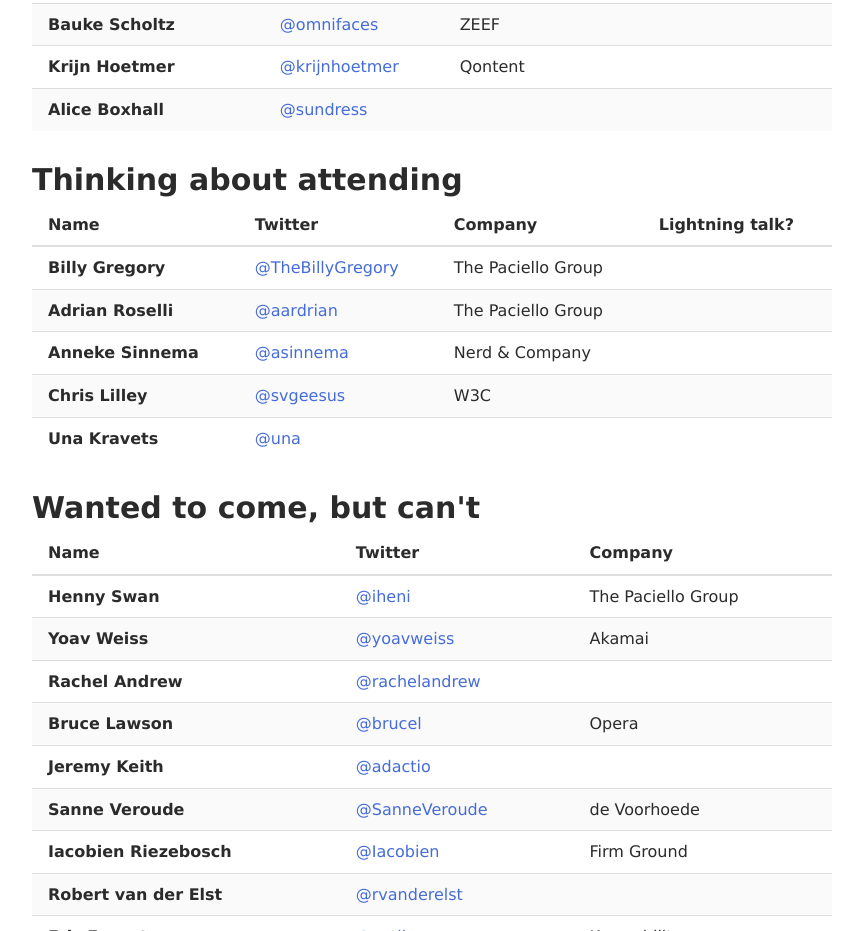
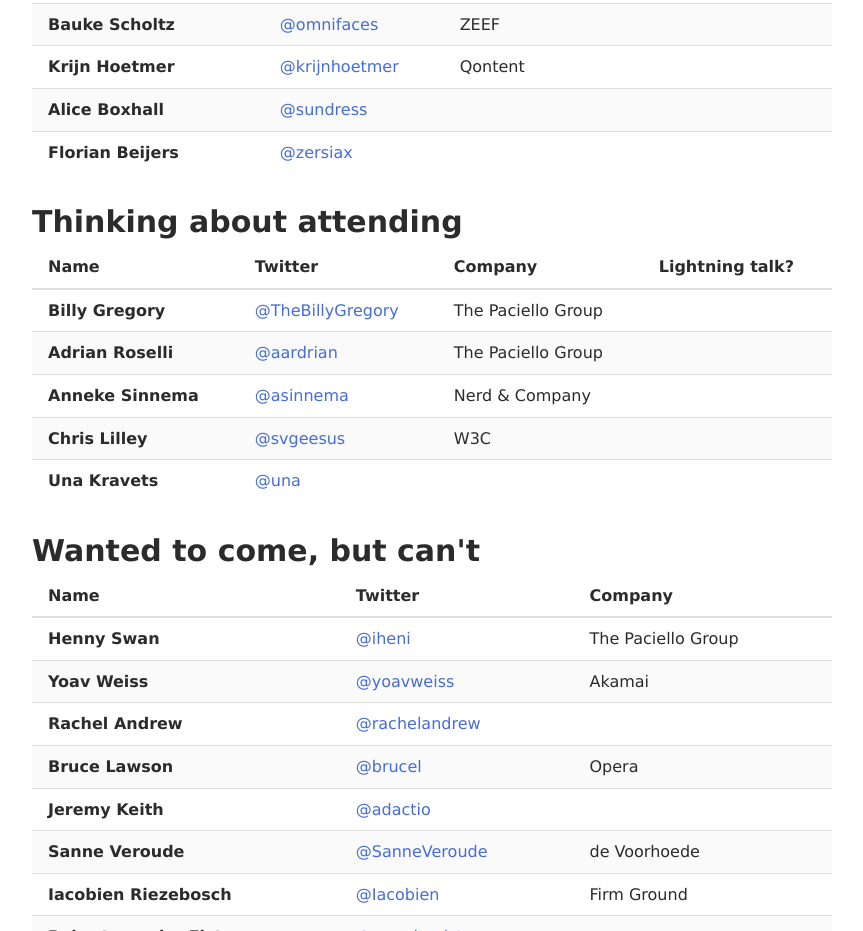
Before and after one commit to role-drinks/roledrinks.nl, a plain HTML site: page index.html in a window 1280 px wide. Shown: the part 2494-3425 px from the top of the page, without its empty margins (288-1151 px from the left). Drawn offline with Linux system fonts and the light colour scheme.

Commit message:
Add Florian Beijers

```diff
--- a/index.html
+++ b/index.html
@@ -295,6 +295,12 @@
                             <td></td>
                             <td></td>
                         </tr>
+                        <tr>
+                            <th scope="row">Florian Beijers</th>
+                            <td><a href="https://twitter.com/zersiax">@zersiax</a></td>
+                            <td></td>
+                            <td></td>
+                        </tr>
                         <!-- <tr>
                             <th scope="row"></th>
                             <td><a href="https://twitter.com/">@</a></td>
```
